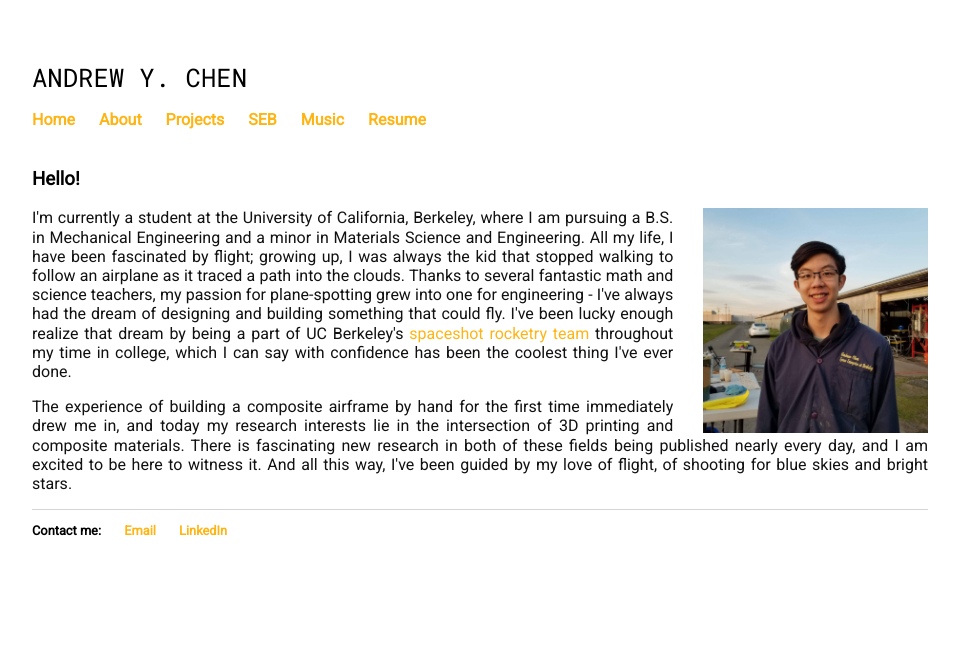
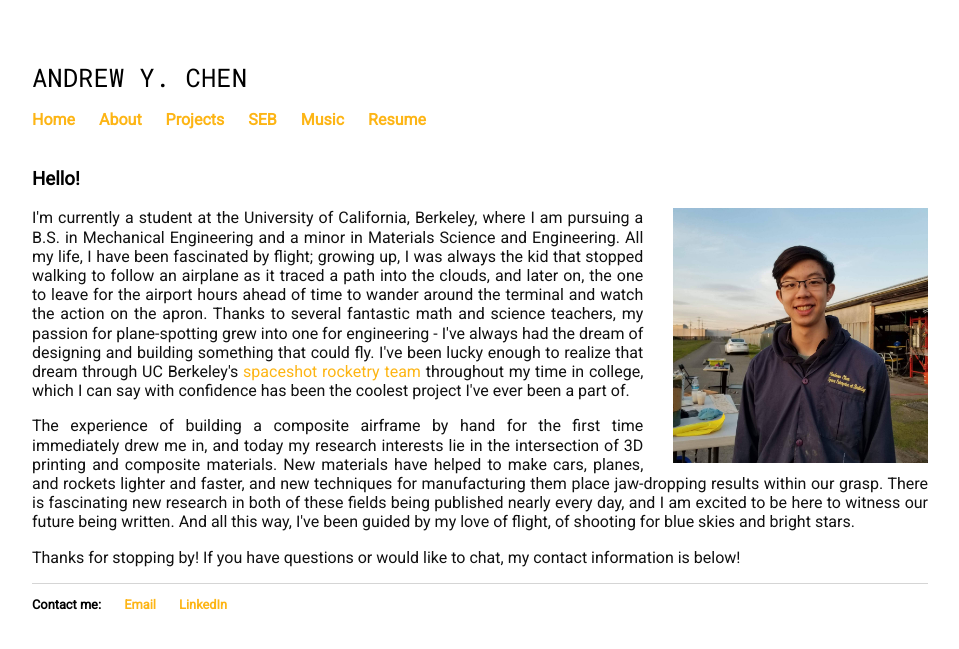
Before and after one commit to carbonheliumnitrogen/carbonheliumnitrogen.github.io, a Jekyll site: the page built from about.html, in a window 1280 px wide. Shown: the top 649 px of the page, without its empty margins (160-1119 px from the left). Built offline with Jekyll 4.4.1, drawn with Linux system fonts in a browser that asks for light colours.

Commit message:
Update about.html

```diff
--- a/about.html
+++ b/about.html
@@ -9,8 +9,10 @@ title: About Me
 </head>
 <div>
 	<h3> Hello! </h3>
-	<img src="me.jpeg"  height="225px" align="right" style="padding-left:30px;"> <p> I'm currently a student at the University of California, Berkeley, where I am pursuing a B.S. in Mechanical Engineering and a minor in Materials Science and Engineering. All my life, I have been fascinated by flight; growing up, I was always the kid that stopped walking to follow an airplane as it traced a path into the clouds. Thanks to several fantastic math and science teachers, my passion for plane-spotting grew into one for engineering - I've always had the dream of designing and building something that could fly. I've been lucky enough realize that dream by being a part of UC Berkeley's <a href="/seb.html">spaceshot rocketry team</a> throughout my time in college, which I can say with confidence has been the coolest thing I've ever done. </p>
+	<img src="me.jpeg"  height="255px" align="right" style="padding-left:30px;"> <p> I'm currently a student at the University of California, Berkeley, where I am pursuing a B.S. in Mechanical Engineering and a minor in Materials Science and Engineering. All my life, I have been fascinated by flight; growing up, I was always the kid that stopped walking to follow an airplane as it traced a path into the clouds, and later on, the one to leave for the airport hours ahead of time to wander around the terminal and watch the action on the apron. Thanks to several fantastic math and science teachers, my passion for plane-spotting grew into one for engineering - I've always had the dream of designing and building something that could fly. I've been lucky enough to realize that dream through UC Berkeley's <a href="/seb.html">spaceshot rocketry team</a> throughout my time in college, which I can say with confidence has been the coolest project I've ever been a part of. </p>
 
-<p> The experience of building a composite airframe by hand for the first time immediately drew me in, and today my research interests lie in the intersection of 3D printing and composite materials. There is fascinating new research in both of these fields being published nearly every day, and I am excited to be here to witness it.  And all this way, I've been guided by my love of flight, of shooting for blue skies and bright stars. </p>
+<p> The experience of building a composite airframe by hand for the first time immediately drew me in, and today my research interests lie in the intersection of 3D printing and composite materials. New materials have helped to make cars, planes, and rockets lighter and faster, and new techniques for manufacturing them place jaw-dropping results within our grasp. There is fascinating new research in both of these fields being published nearly every day, and I am excited to be here to witness our future being written. And all this way, I've been guided by my love of flight, of shooting for blue skies and bright stars. </p>
+
+<p> Thanks for stopping by! If you have questions or would like to chat, my contact information is below! </p>
 
 </div>
```
